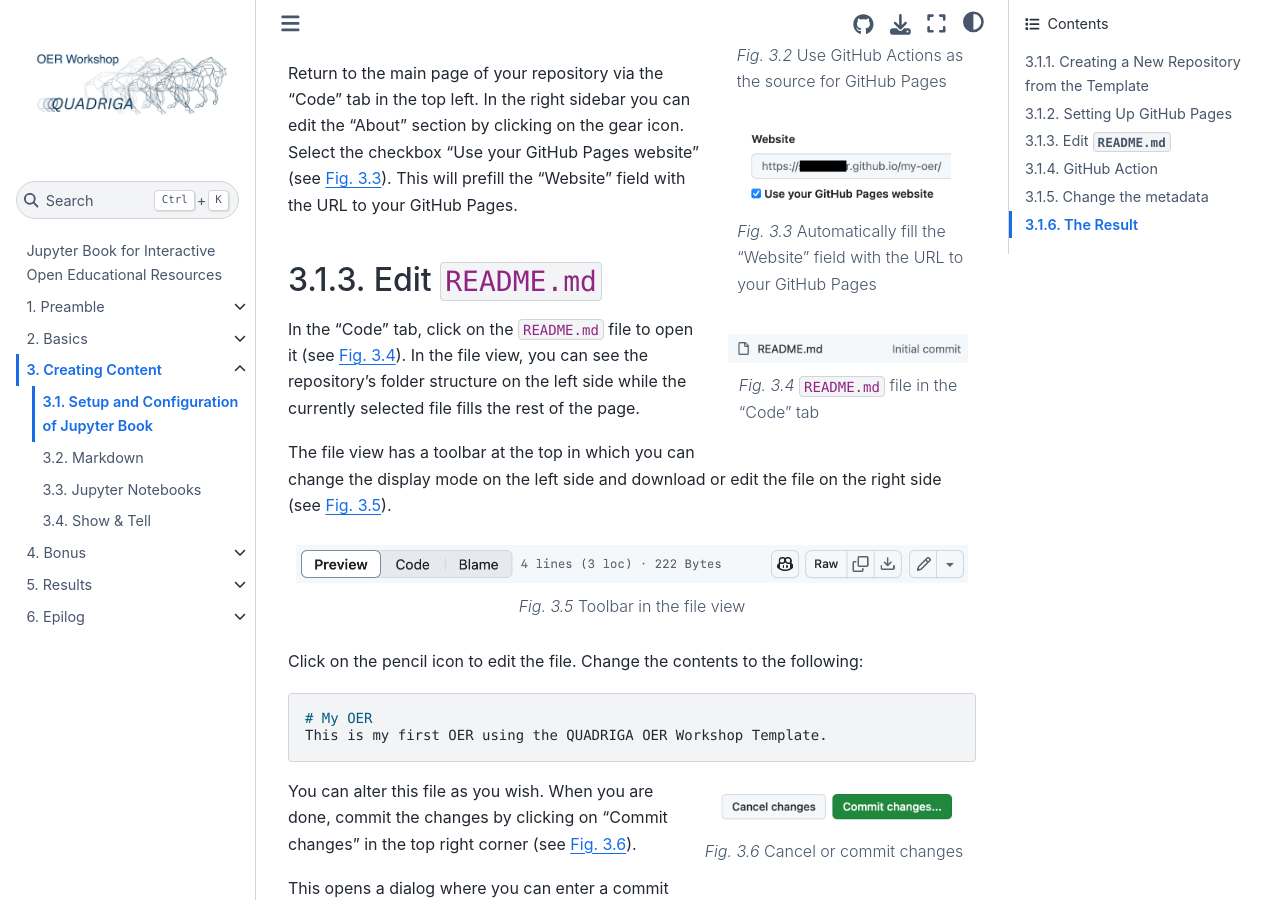
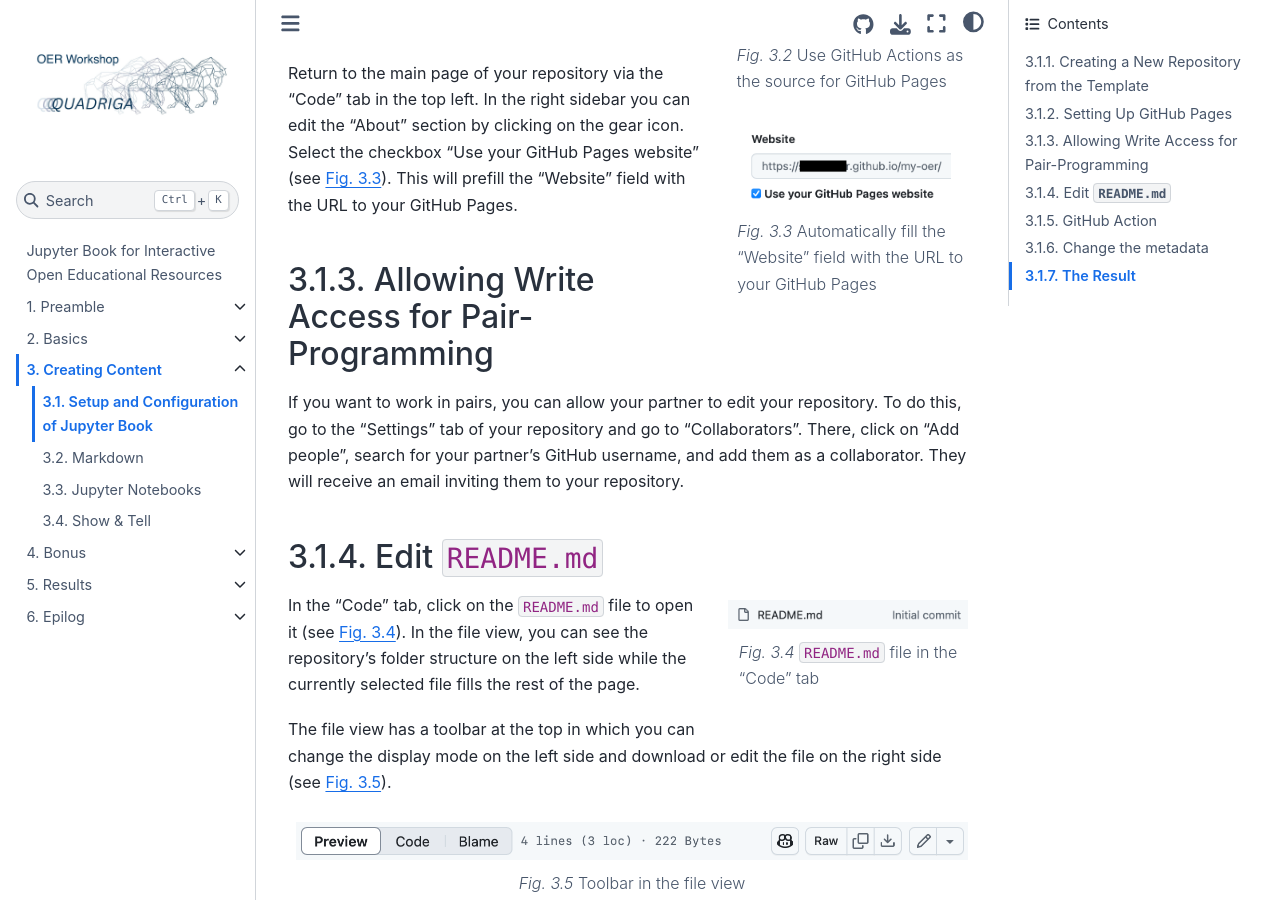
Before and after one commit to quadriga-dk/OER-Workshop, a Jupyter Book: the page built from content/setup.md, in a window 1280 px wide and 900 px high, scrolled down 849 px. Built offline with Jupyter Book 1.0.4 settings and Sphinx 7.4.7 and the Sphinx Book theme 1.1.4, drawn with Linux system fonts in a browser that asks for light colours; pages that are not in the unit, such as notebooks, are missing from menus; some of the changed text lies outside the part shown.

Commit message:
feat: add explanation to add a collaborator

````diff
--- a/content/setup.md
+++ b/content/setup.md
@@ -45,6 +45,10 @@ your GitHub Pages
 ```
 
 Return to the main page of your repository via the "Code" tab in the top left. In the right sidebar you can edit the "About" section by clicking on the gear icon. Select the checkbox "Use your GitHub Pages website" (see {numref}`fig-pages-url`). This will prefill the "Website" field with the URL to your GitHub Pages.
+
+## Allowing Write Access for Pair-Programming
+
+If you want to work in pairs, you can allow your partner to edit your repository. To do this, go to the "Settings" tab of your repository and go to "Collaborators". There, click on "Add people", search for your partner's GitHub username, and add them as a collaborator. They will receive an email inviting them to your repository.
 
 ## Edit `README.md`
 
````
